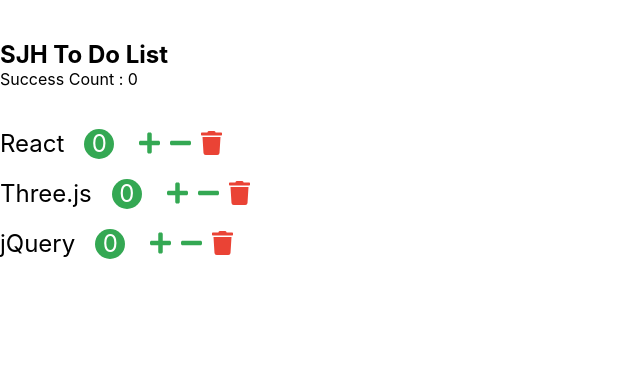
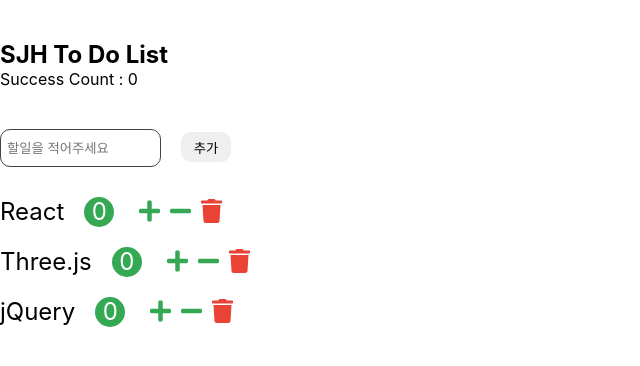
Before and after one commit to hellojaehyeok/react_Study, a React (Create React App) app in the folder practice/: page / in a window 1280 px wide. Shown: the top 366 px of the page, without its empty margins (0-640 px from the left). Built offline with nearby package versions, Linux system fonts and the light colour scheme.

Commit message:
list 추가 form 생성
list 추가 form 생성

```diff
--- a/practice/src/App.css
+++ b/practice/src/App.css
@@ -8,6 +8,10 @@
 .nav-count{}
 
 
+/* Input Form */
+.input-form{margin-bottom: 30px;}
+.todo-input{width: 150px; height: 30px; padding: 3px 3px 3px 6px; border-radius: 10px; border: 1px solid #454545; outline: none;}
+.add-button{width: 50px; height: 30px; margin-left: 20px; border-radius: 10px;}
 
 /* Todo List */
 .todo{
--- a/practice/src/app.jsx
+++ b/practice/src/app.jsx
@@ -44,18 +44,28 @@
     this.setState({todos, count : navCount});
   };
 
+  handleAdd = (name) =>{
+    const newTodo = {
+      id : Date.now,
+      name : name,
+      count : 0
+    }
+    const todos = [...this.state.todos, newTodo];
+    this.setState({todos})
+  }
+
   render() {
     return (
       <>
         <Nav
           totalCount={this.state.count}
         />
-
         <Todos
           todos={this.state.todos}
           onIncrement={this.handleIncrement}
           onDecrement={this.handleDecrement}
           onDelete={this.handleDelete}
+          onAdd={this.handleAdd}
         />
       </>
     );
--- /dev/null
+++ b/practice/src/components/todoAddForm.jsx
@@ -0,0 +1,31 @@
+import React, { Component } from 'react';
+
+class TodoAddForm extends Component {
+
+    inputRef = React.createRef();
+
+    onSubmit = (e) =>{
+        e.preventDefault();
+        const name = this.inputRef.current.value;
+        name && this.props.onAdd(name);
+        this.inputRef.current.value = "";
+    };
+
+
+
+    render() {
+        return (
+            <form onSubmit={this.onSubmit} className="input-form">
+                <input
+                className="todo-input"
+                ref={this.inputRef}
+                type="text"
+                placeholder="할일을 적어주세요"
+                />
+                <button className="add-button" type="submit">추가</button>
+            </form>
+        );
+    }
+}
+
+export default TodoAddForm;
--- a/practice/src/components/todos.jsx
+++ b/practice/src/components/todos.jsx
@@ -1,5 +1,6 @@
 import React, { Component } from 'react';
 import Todo from './todo';
+import TodoAddForm from './todoAddForm';
 
 class Todos extends Component {
 
@@ -15,9 +16,14 @@
         this.props.onDelete(todo);
     };
 
+    handleAdd = (name) =>{
+        this.props.onAdd(name);
+    }
 
     render() {
         return (
+            <>
+                <TodoAddForm onAdd={this.handleAdd} />
                 <ul className="list-wrap">
                     {
                         this.props.todos.map(todo =>(
@@ -31,6 +37,7 @@
                         ))
                     }
                 </ul>
+            </>
         );
     }
 
```
Also changed, not shown: 2 other files (tests, documents, lock files or other folders). Lines whose indentation alone changed are shown as unchanged.
